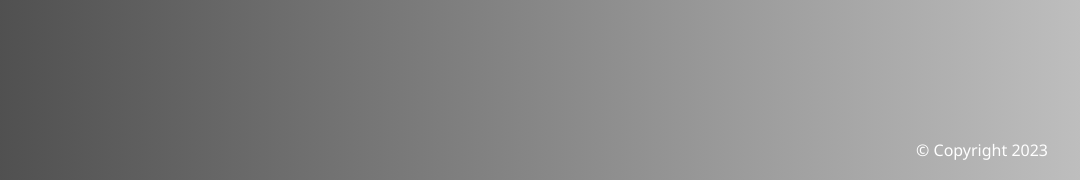
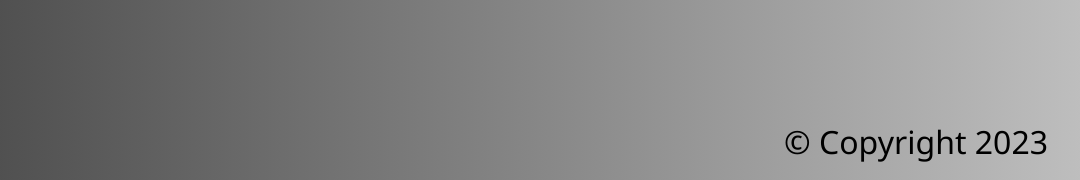
Before and after one commit to poornimaav/portfolio1, a plain HTML site: page index.html in a window 1280 px wide. Shown: the part 620-800 px from the top of the page, 200-1280 px from the left. Drawn offline with Linux system fonts and the light colour scheme.

Commit message:
update main.css

```diff
--- a/main.css
+++ b/main.css
@@ -386,11 +386,11 @@ main .social-icons a:hover {
 }
 
 footer {
-  font-size: 1rem;
+  font-size: 2rem;
   position: fixed;
   bottom: 0.4rem;
   right: 1rem;
   text-align: right;
   padding: 1rem;
-  color: #fff;
+  color: #000;
 }/*# sourceMappingURL=main.css.map */
```
